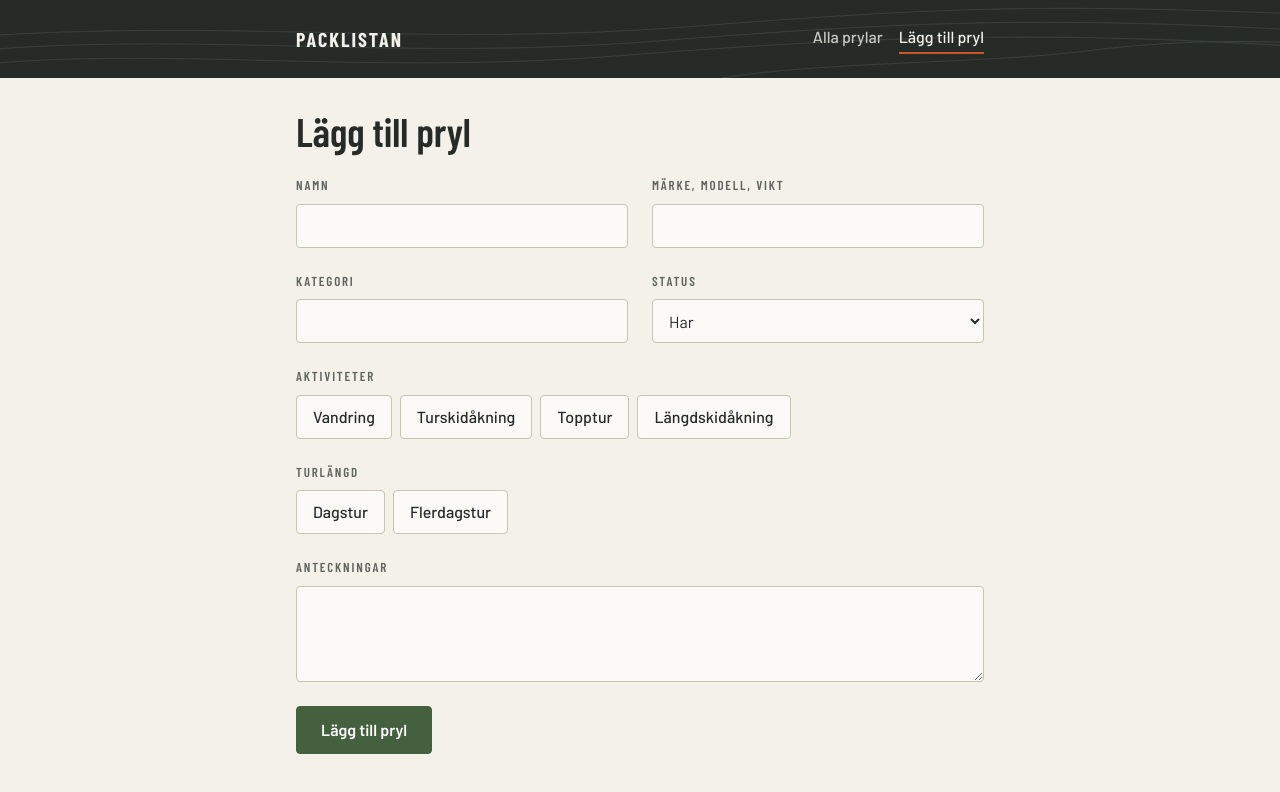
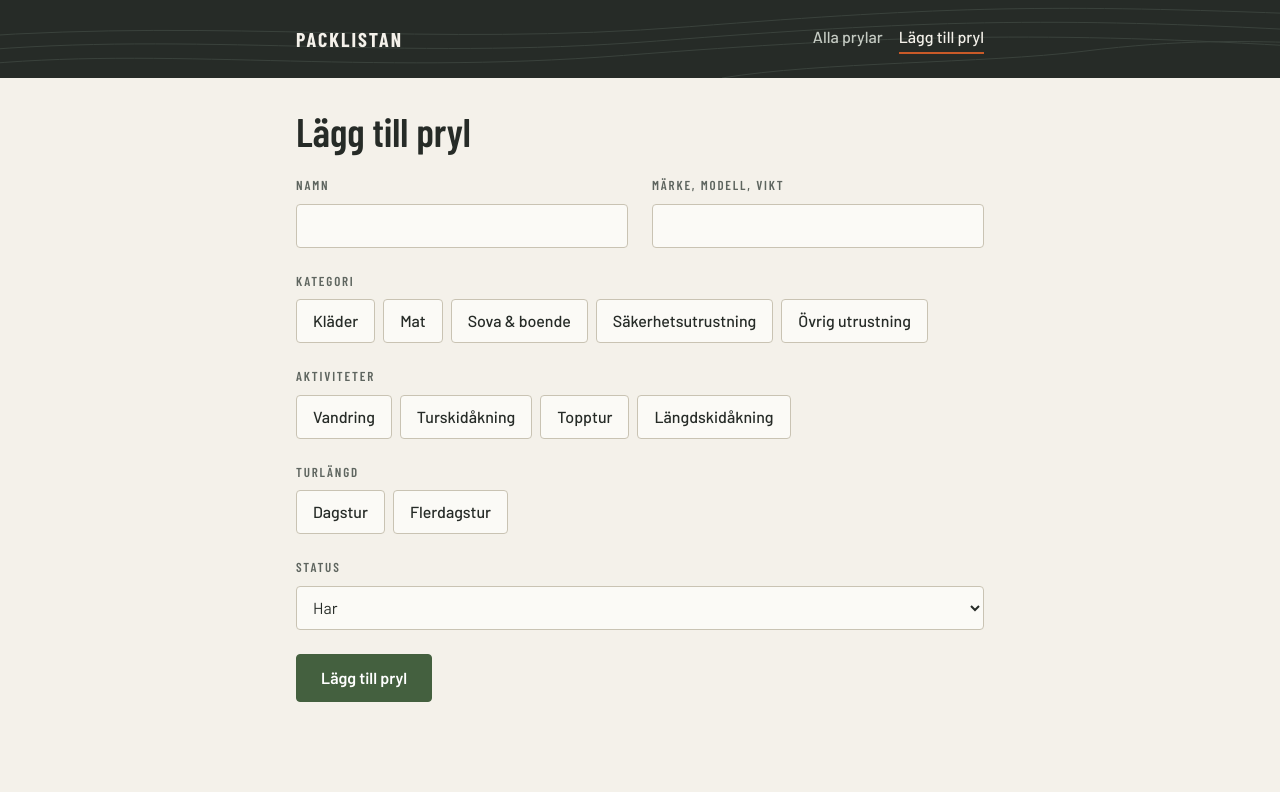
Before and after one commit to jenniemodd/app-outdoor-packing, a React (Vite) app: page /items/new in a window 1280 px wide. Shown: the top 792 px of the page. Built offline with nearby package versions, Linux system fonts and the light colour scheme.

Commit message:
feat: remove notes field from ItemForm and related components for streamlined item management

```diff
--- a/src/components/ItemForm.tsx
+++ b/src/components/ItemForm.tsx
@@ -16,7 +16,6 @@ const emptyItem: NewItem = {
   category: '',
   status: 'Har',
   tags: [],
-  notes: '',
 }
 
 const ItemForm = ({ onSave, initialItem = emptyItem, submitLabel = 'Lägg till pryl' }: ItemFormProps) => {
@@ -25,7 +24,9 @@ const ItemForm = ({ onSave, initialItem = emptyItem, submitLabel = 'Lägg till p
   const [category, setCategory] = useState(initialItem.category)
   const [status, setStatus] = useState(initialItem.status)
   const [tags, setTags] = useState<string[]>(initialItem.tags)
-  const [notes, setNotes] = useState(initialItem.notes)
+
+  // Grundkategorierna + prylens egen kategori, om den har en som inte finns i listan
+  const categoryOptions = [...new Set([...CATEGORIES, initialItem.category])].filter((c) => c !== '')
 
   const toggleTag = (tag: string) => {
     if (tags.includes(tag)) {
@@ -37,7 +38,7 @@ const ItemForm = ({ onSave, initialItem = emptyItem, submitLabel = 'Lägg till p
 
   const handleSubmit = async (e: SubmitEvent<HTMLFormElement>) => {
     e.preventDefault()
-    const success = await onSave({ title, subtitle, category, status, tags, notes })
+    const success = await onSave({ title, subtitle, category, status, tags })
 
     if (success) {
       setTitle(initialItem.title)
@@ -45,7 +46,6 @@ const ItemForm = ({ onSave, initialItem = emptyItem, submitLabel = 'Lägg till p
       setCategory(initialItem.category)
       setStatus(initialItem.status)
       setTags(initialItem.tags)
-      setNotes(initialItem.notes)
     }
   }
 
@@ -72,35 +72,25 @@ const ItemForm = ({ onSave, initialItem = emptyItem, submitLabel = 'Lägg till p
         </label>
       </div>
 
-      <div className={styles.row}>
-        <label className={styles.field}>
-          <span className={styles.label}>Kategori</span>
-          <input
-            className={styles.input}
-            list="categories"
-            value={category}
-            onChange={(e) => setCategory(e.target.value)}
-          />
-          <datalist id="categories">
-            {CATEGORIES.map((c) => (
-              <option key={c} value={c} />
-            ))}
-          </datalist>
-        </label>
-
-        <label className={styles.field}>
-          <span className={styles.label}>Status</span>
-          <select
-            className={styles.input}
-            value={status}
-            onChange={(e) => setStatus(e.target.value)}
-          >
-            {STATUSES.map((s) => (
-              <option key={s} value={s}>{s}</option>
-            ))}
-          </select>
-        </label>
-      </div>
+      {/* Kategori som radioknappar: bara en kan väljas, alla syns direkt, även i mobilen */}
+      <fieldset className={styles.fieldset}>
+        <legend className={styles.legend}>Kategori</legend>
+        <div className={styles.chips}>
+          {categoryOptions.map((c) => (
+            <label key={c} className={styles.chip}>
+              <input
+                type="radio"
+                name="category"
+                className={styles.chipInput}
+                value={c}
+                checked={category === c}
+                onChange={() => setCategory(c)}
+              />
+              {c}
+            </label>
+          ))}
+        </div>
+      </fieldset>
 
       <fieldset className={styles.fieldset}>
         <legend className={styles.legend}>Aktiviteter</legend>
@@ -137,13 +127,16 @@ const ItemForm = ({ onSave, initialItem = emptyItem, submitLabel = 'Lägg till p
       </fieldset>
 
       <label className={styles.field}>
-        <span className={styles.label}>Anteckningar</span>
-        {/* Två klasser på samma element: .input för grundstilen, .textarea för det extra */}
-        <textarea
-          className={`${styles.input} ${styles.textarea}`}
-          value={notes}
-          onChange={(e) => setNotes(e.target.value)}
-        />
+        <span className={styles.label}>Status</span>
+        <select
+          className={styles.input}
+          value={status}
+          onChange={(e) => setStatus(e.target.value)}
+        >
+          {STATUSES.map((s) => (
+            <option key={s} value={s}>{s}</option>
+          ))}
+        </select>
       </label>
 
       <button type="submit" className={styles.submit}>{submitLabel}</button>
--- a/src/components/ItemList.tsx
+++ b/src/components/ItemList.tsx
@@ -13,7 +13,7 @@ type ItemListProps = {
 const ItemList = ({ items, isLoading, error, onStatusChange }: ItemListProps) => {
   if (isLoading && items.length === 0) return <p className={styles.message}>Laddar packlista...</p>
   if (error) return <p className={styles.message}>Kunde inte hämta packlistan: {error}</p>
-  if (items.length === 0) return <p className={styles.message}>Inga prylar matchar filtret.</p>
+  if (items.length === 0) return <p className={styles.message}>Ingen utrustning matchar filtret.</p>
 
   const groups = groupByCategory(items)
 
--- a/src/pages/EditItemPage.tsx
+++ b/src/pages/EditItemPage.tsx
@@ -43,13 +43,12 @@ const EditItemPage = () => {
 
       <ItemForm
         onSave={editItem}
-        initialItem={{
+                initialItem={{
           title: item.title,
           subtitle: item.subtitle,
           category: item.category,
           status: item.status,
           tags: item.tags,
-          notes: item.notes,
         }}
         submitLabel="Spara ändringar"
       />
--- a/src/pages/ItemDetailPage.tsx
+++ b/src/pages/ItemDetailPage.tsx
@@ -1,7 +1,7 @@
 import { Link, useNavigate, useParams } from 'react-router'
 import useItem from '../hooks/useItem'
 import useItemActions from '../hooks/useItemActions'
-import { capitalize, formatDate } from '../utils/format'
+import { capitalize } from '../utils/format'
 import styles from './ItemDetailPage.module.css'
 
 const ItemDetailPage = () => {
@@ -34,15 +34,10 @@ const ItemDetailPage = () => {
     )
   }
 
-  // Sparas i en egen variabel, så att TypeScript vet att den inte är null längre ner
-  const rating = item.rating
-
   // 4. Själva sidan
   return (
     <article className={styles.page}>
       <Link to="/" className={styles.back}>Tillbaka till packlistan</Link>
-
-      {item.imageUrl && <img src={item.imageUrl} alt={item.title} className={styles.image} />}
 
       <header className={styles.header}>
         <div className={styles.meta}>
@@ -61,40 +56,6 @@ const ItemDetailPage = () => {
               <li key={tag} className={styles.tag}>{capitalize(tag)}</li>
             ))}
           </ul>
-        </section>
-      )}
-
-      {/* Visa bara rutorna om det finns ett betyg eller ett datum */}
-      {(rating !== null || item.date) && (
-        <dl className={styles.facts}>
-          {rating !== null && (
-            <div className={styles.fact}>
-              <dt className={styles.factLabel}>Betyg</dt>
-              <dd className={styles.factValue}>
-                {/* Prickarna är bara för ögat. Texten "4 av 5" läses av skärmläsare */}
-                <span className={styles.dots} aria-hidden="true">
-                  {[1, 2, 3, 4, 5].map((n) => (
-                    <span key={n} className={styles.dot} data-filled={n <= rating} />
-                  ))}
-                </span>
-                {rating} av 5
-              </dd>
-            </div>
-          )}
-
-          {item.date && (
-            <div className={styles.fact}>
-              <dt className={styles.factLabel}>Senast använd</dt>
-              <dd className={styles.factValue}>{formatDate(item.date)}</dd>
-            </div>
-          )}
-        </dl>
-      )}
-
-      {item.notes && (
-        <section className={styles.notes}>
-          <h2 className={styles.sectionTitle}>Anteckningar</h2>
-          <p className={styles.notesText}>{item.notes}</p>
         </section>
       )}
 
--- a/src/styles/variables.css
+++ b/src/styles/variables.css
@@ -57,8 +57,10 @@
   --text-base: 1rem; /* 16px – brödtext */
   --text-md: 1.0625rem; /* 17px – prylnamn */
   --text-lg: 1.25rem; /* 20px – kategorirubrik */
+  --text-2xl: 3rem; /* 48px – rubrik på detaljsidan */
+--text-lg: 1.25rem; /* 20px – kategorirubrik */
+  --text-section: 1.75rem; /* 28px – sektionsrubriker, t.ex. "Packlista" */
   --text-xl: 2.5rem; /* 40px – sidrubrik */
-  --text-2xl: 3rem; /* 48px – rubrik på detaljsidan */
 
   --weight-regular: 400;
   --weight-medium: 500;
--- a/src/types.ts
+++ b/src/types.ts
@@ -19,11 +19,11 @@ export type Item = {
 }
 
 // Det formuläret skickar till API:t när en pryl skapas eller ändras
+// Det formuläret skickar till API:t när en pryl skapas eller ändras
 export type NewItem = {
   title: string
   subtitle: string
   category: string
   status: string
   tags: string[]
-  notes: string
 }
```
